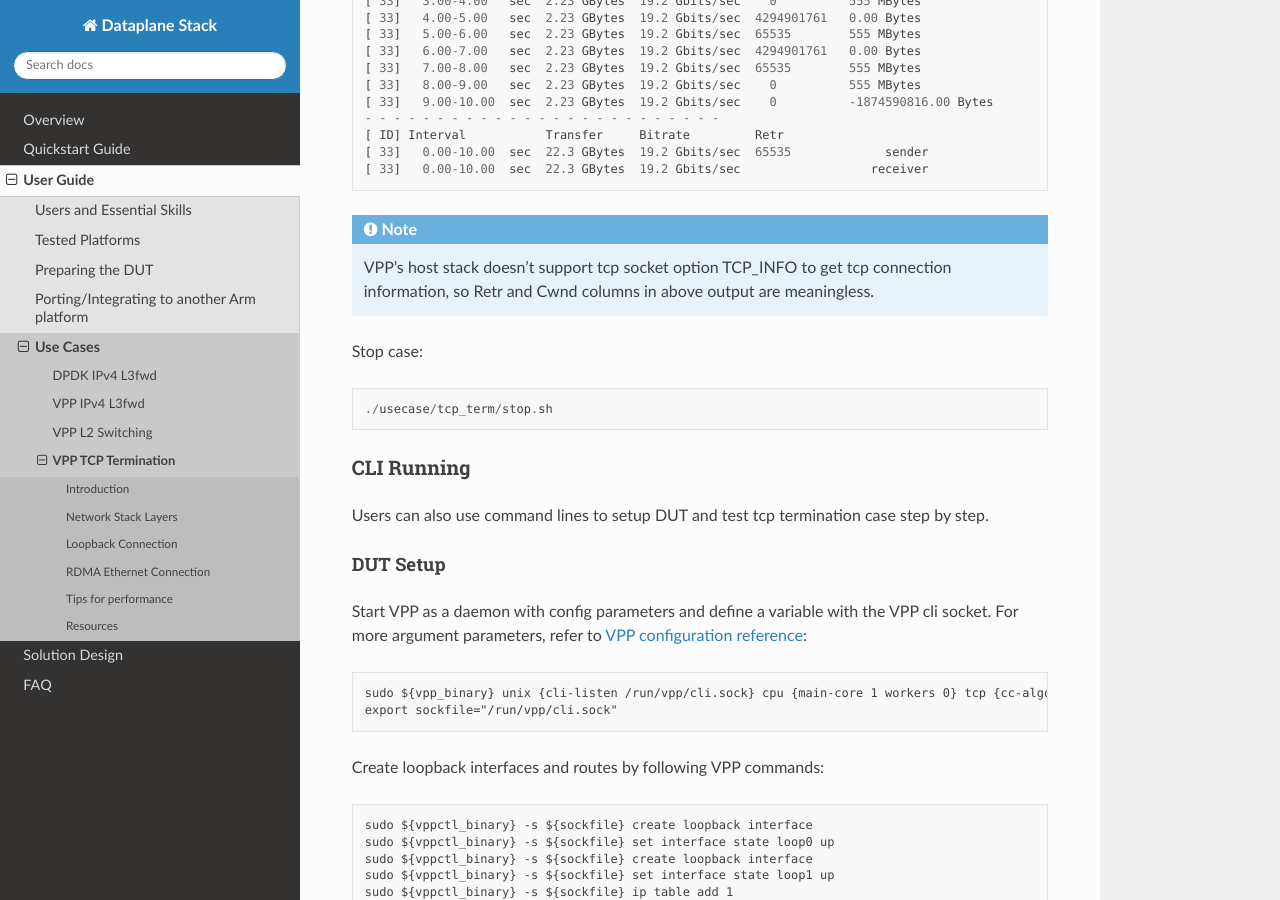
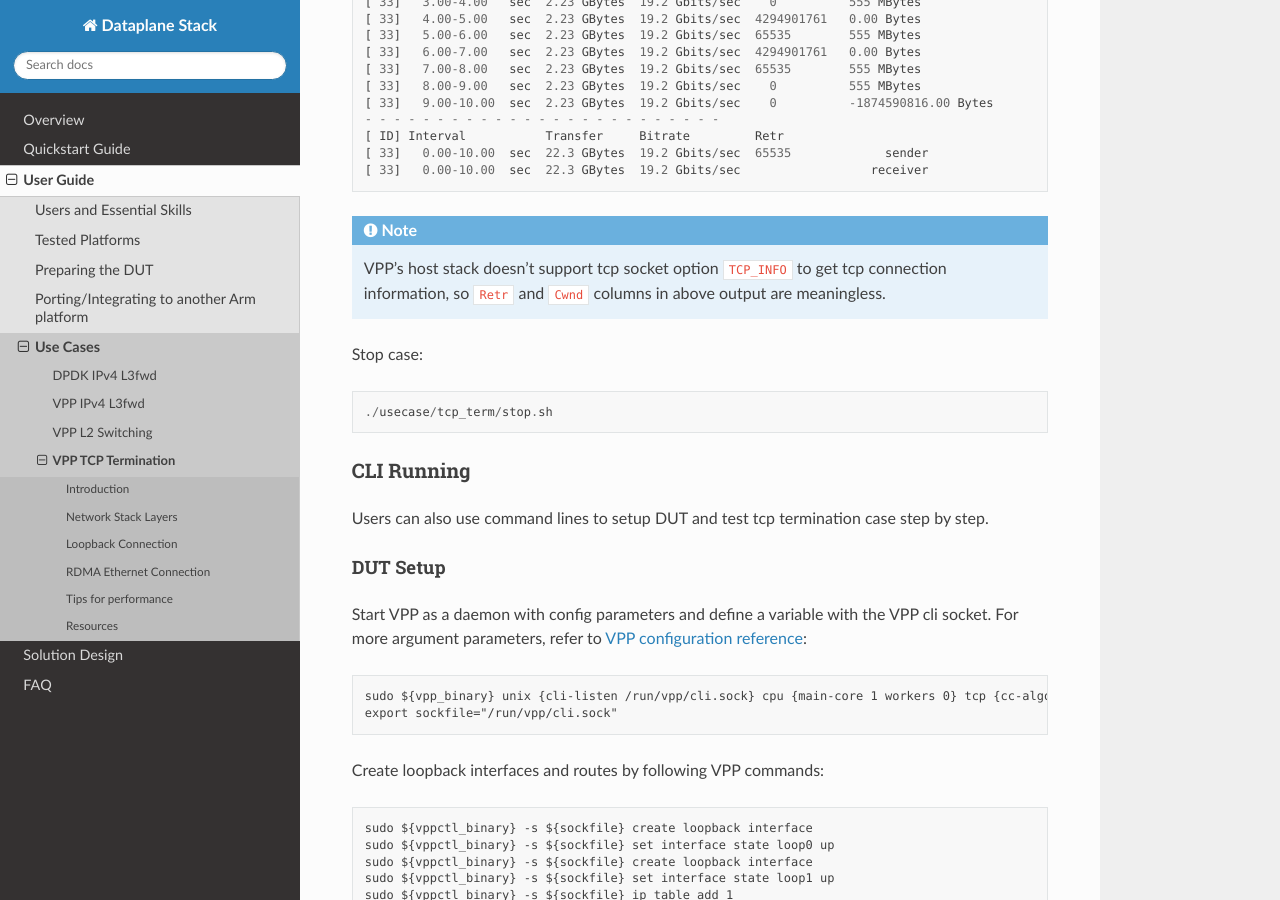
Before and after one commit to Yefeng-Lin/dataplane-stack_doc, a Sphinx documentation site: the page built from doc/user_guide/tcp_term.rst, in a window 1280 px wide and 900 px high, scrolled down 2249 px. Built offline with Sphinx 7.4.7 and the Read the Docs theme 2.0.0, drawn with Linux system fonts in a browser that asks for light colours; some of the changed text lies outside the part shown.

```diff
--- a/doc/user_guide/tcp_term.rst
+++ b/doc/user_guide/tcp_term.rst
@@ -38,7 +38,7 @@ To use package intsalled VPP (e.g. ``apt``, ``buildroot``), run::
         export LDP_PATH="/system_lib_path/libvcl_ldpreload.so"
 
 .. note::
-        The system lib path can be /usr/lib or /usr/lib/aarch64-linux-gnu
+        The system lib path can be ``/usr/lib`` or ``/usr/lib/aarch64-linux-gnu``.
 
 ********************
 Network Stack Layers
@@ -96,8 +96,8 @@ If the case runs successfully, the measurement results will be printed::
         [ 33]   0.00-10.00  sec  22.3 GBytes  19.2 Gbits/sec                  receiver
 
 .. note::
-        VPP's host stack doesn't support tcp socket option TCP_INFO to get tcp
-        connection information, so Retr and Cwnd columns in above output are meaningless.
+        VPP's host stack doesn't support tcp socket option ``TCP_INFO`` to get tcp
+        connection information, so ``Retr`` and ``Cwnd`` columns in above output are meaningless.
 
 Stop case::
 
```
